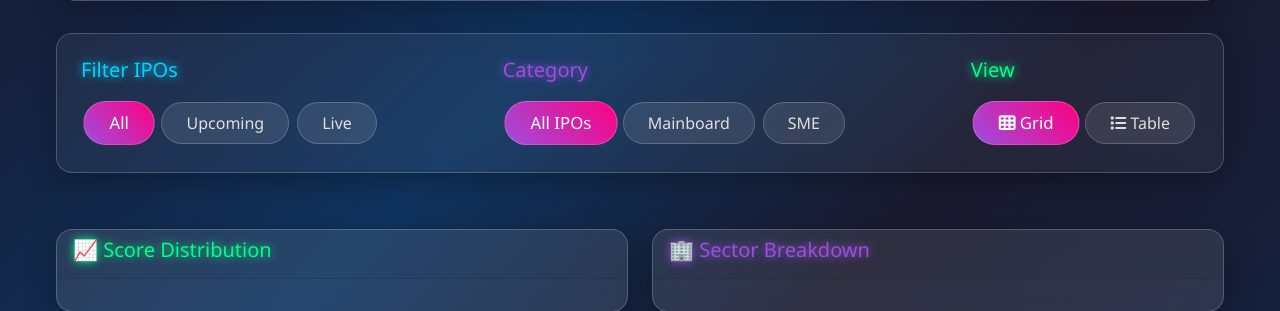
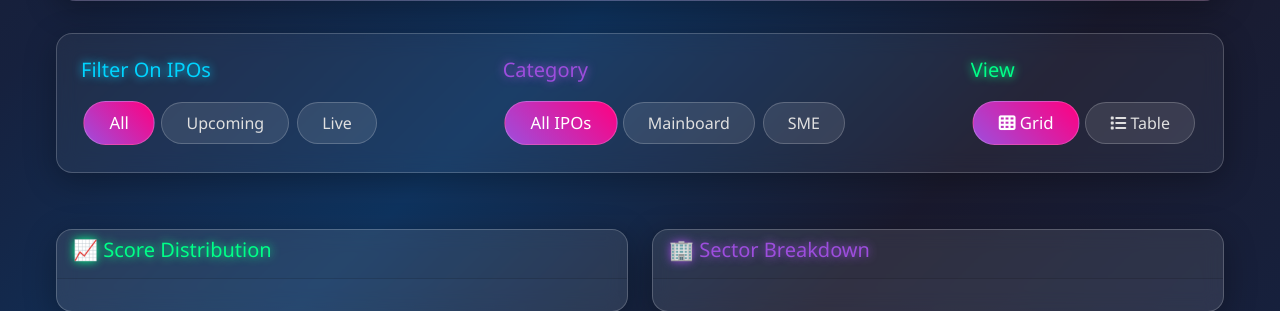
Before and after one commit to mahiibhalani/IPO-Intelligence-Platform-for-Risk-Aware-Trading-system, a Flask app: template templates/dashboard.html in a window 1280 px wide. Shown: the part 435-746 px from the top of the page. Run offline with Flask 3, Linux system fonts and the light colour scheme; the template is opened without the code that fills it, so the values that code supplies are empty; parts of the project's set-up code (start-up, migrations or seed data) failed here and were passed over; some libraries are stand-ins or nearby versions.

Commit message:
Update dashboard.html

```diff
--- a/templates/dashboard.html
+++ b/templates/dashboard.html
@@ -21,7 +21,7 @@
 <section class="filter-section glass-card">
     <div class="d-flex flex-wrap justify-content-between align-items-center">
         <div>
-            <h5 class="mb-3 neon-blue">Filter IPOs</h5>
+            <h5 class="mb-3 neon-blue">Filter On IPOs</h5>
             <div class="d-flex flex-wrap">
                 <button class="filter-btn active" data-filter="all">All</button>
                 <button class="filter-btn" data-filter="upcoming">Upcoming</button>
```
